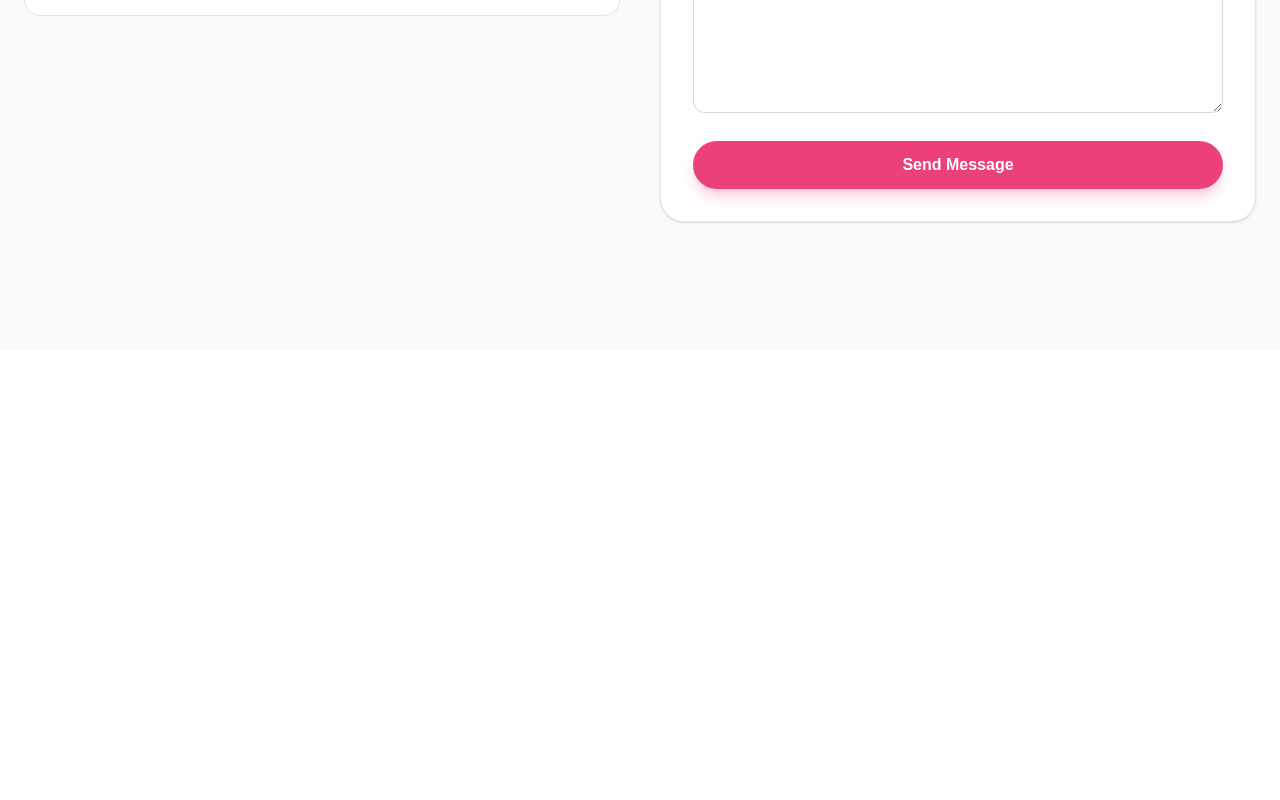
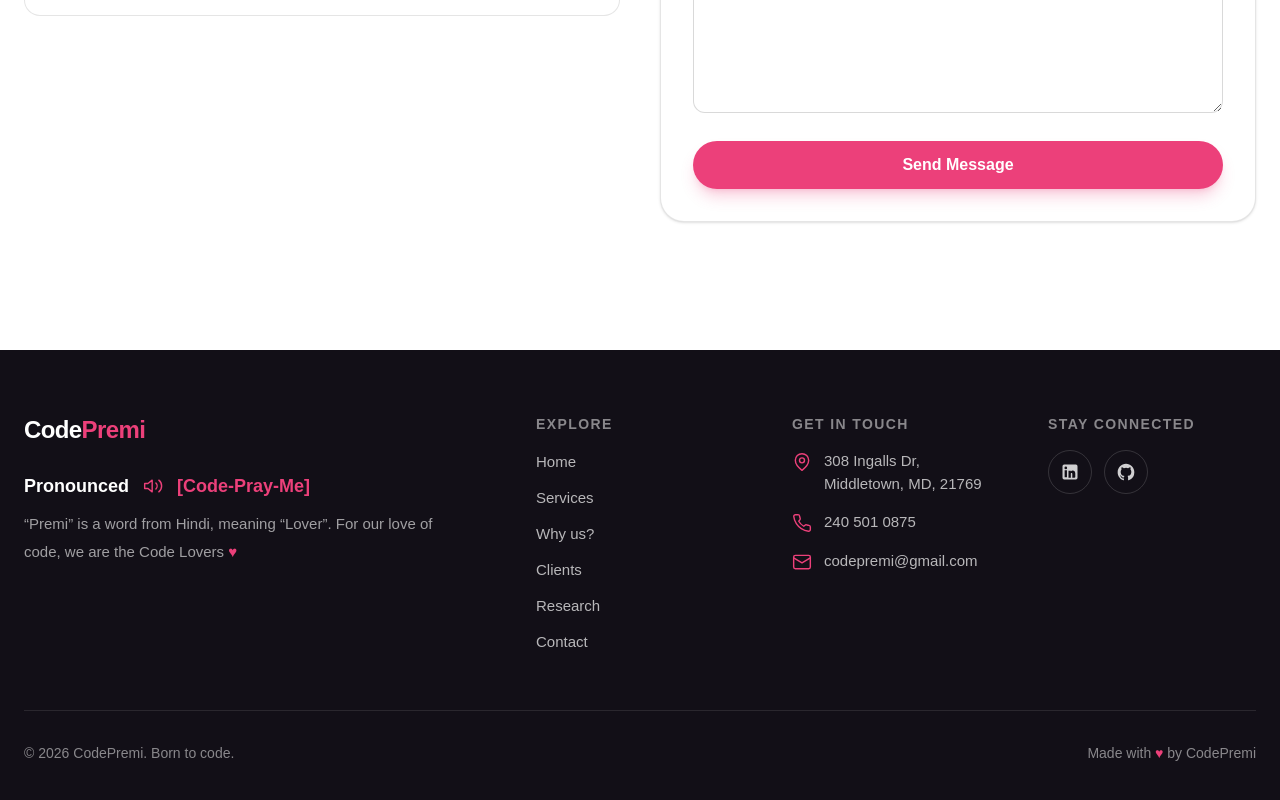
Before and after one commit to jeethsoni/codepremi, a Next.js app: page / in a window 1280 px wide. Shown: the part 6821-7621 px from the top of the page. Before the commit the page ends 7171 px from the top, so only its background shows below. Built offline with nearby package versions, Linux system fonts and the light colour scheme.

Commit message:
add: implement footer component and update layout

```diff
--- a/src/app/layout.tsx
+++ b/src/app/layout.tsx
@@ -1,6 +1,7 @@
 import type { Metadata } from "next";
 import { Geist, Geist_Mono } from "next/font/google";
 import "./globals.css";
+import Footer from "@/components/Footer";
 import Navbar from "@/components/Navbar";
 
 const geistSans = Geist({
@@ -31,6 +32,7 @@ export default function RootLayout({
       <body className="min-h-full flex flex-col">
         <Navbar />
         {children}
+        <Footer />
       </body>
     </html>
   );
--- a/src/components/Contact.tsx
+++ b/src/components/Contact.tsx
@@ -53,7 +53,7 @@ export default function Contact() {
   };
 
   return (
-    <section id="contact" className="relative w-full bg-neutral-50 py-24 sm:py-32">
+    <section id="contact" className="relative w-full bg-white py-24 sm:py-32">
       <div className="mx-auto max-w-7xl px-6">
         {/* Header */}
         <div className="mx-auto max-w-2xl text-center">
--- /dev/null
+++ b/src/components/Footer.tsx
@@ -0,0 +1,195 @@
+"use client";
+
+import Link from "next/link";
+import type { ReactNode } from "react";
+
+const navLinks = [
+  { label: "Home", href: "#home" },
+  { label: "Services", href: "#services" },
+  { label: "Why us?", href: "#why-us" },
+  { label: "Clients", href: "#clients" },
+  { label: "Research", href: "#research" },
+  { label: "Contact", href: "#contact" },
+];
+
+const contacts: { value: string; href: string; icon: ReactNode }[] = [
+  {
+    value: "308 Ingalls Dr, Middletown, MD, 21769",
+    href: "https://www.google.com/maps/search/?api=1&query=308+Ingalls+Dr+Middletown+MD+21769",
+    icon: (
+      <>
+        <path d="M20 10c0 6-8 12-8 12s-8-6-8-12a8 8 0 0 1 16 0z" />
+        <circle cx="12" cy="10" r="3" />
+      </>
+    ),
+  },
+  {
+    value: "240 501 0875",
+    href: "tel:+12405010875",
+    icon: (
+      <path d="M22 16.9v3a2 2 0 0 1-2.2 2 19.8 19.8 0 0 1-8.6-3.1 19.5 19.5 0 0 1-6-6 19.8 19.8 0 0 1-3.1-8.7A2 2 0 0 1 4.1 2h3a2 2 0 0 1 2 1.7c.1.9.4 1.8.7 2.7a2 2 0 0 1-.5 2.1L8.1 9.9a16 16 0 0 0 6 6l1.4-1.2a2 2 0 0 1 2.1-.5c.9.3 1.8.6 2.7.7a2 2 0 0 1 1.7 2z" />
+    ),
+  },
+  {
+    value: "codepremi@gmail.com",
+    href: "mailto:codepremi@gmail.com",
+    icon: (
+      <>
+        <rect x="2" y="4" width="20" height="16" rx="2" />
+        <path d="m22 7-10 6L2 7" />
+      </>
+    ),
+  },
+];
+
+export default function Footer() {
+  const speak = () => {
+    if (typeof window === "undefined" || !window.speechSynthesis) return;
+    const utterance = new SpeechSynthesisUtterance("Code Pray Me");
+    utterance.rate = 0.85;
+    window.speechSynthesis.cancel();
+    window.speechSynthesis.speak(utterance);
+  };
+
+  return (
+    <footer className="w-full bg-[#120F17] text-white">
+      <div className="mx-auto max-w-7xl px-6 py-16">
+        <div className="grid gap-12 lg:grid-cols-5">
+          {/* Brand + pronunciation */}
+          <div className="lg:col-span-2">
+            <Link href="#home" className="text-2xl font-bold tracking-tight">
+              Code<span className="text-primary">Premi</span>
+            </Link>
+
+            <div className="mt-6 flex items-center gap-2 text-lg font-bold">
+              Pronounced
+              <button
+                type="button"
+                onClick={speak}
+                aria-label="Play pronunciation"
+                className="inline-flex h-8 w-8 items-center justify-center rounded-full text-primary transition-colors hover:bg-white/10"
+              >
+                <svg
+                  viewBox="0 0 24 24"
+                  fill="none"
+                  stroke="currentColor"
+                  strokeWidth="1.7"
+                  strokeLinecap="round"
+                  strokeLinejoin="round"
+                  className="h-5 w-5"
+                >
+                  <path d="M11 5 6 9H2v6h4l5 4V5z" />
+                  <path d="M15.5 8.5a5 5 0 0 1 0 7M19 5a9 9 0 0 1 0 14" />
+                </svg>
+              </button>
+              <span className="text-primary">[Code-Pray-Me]</span>
+            </div>
+            <p className="mt-2 max-w-md text-[15px] leading-7 text-white/60">
+              &ldquo;Premi&rdquo; is a word from Hindi, meaning
+              &ldquo;Lover&rdquo;. For our love of code, we are the Code Lovers{" "}
+              <span className="text-primary">&#9829;</span>
+            </p>
+          </div>
+
+          {/* Quick links */}
+          <div>
+            <h3 className="text-sm font-semibold uppercase tracking-widest text-white/50">
+              Explore
+            </h3>
+            <ul className="mt-4 space-y-3">
+              {navLinks.map((link) => (
+                <li key={link.label}>
+                  <Link
+                    href={link.href}
+                    className="text-[15px] text-white/70 transition-colors hover:text-primary"
+                  >
+                    {link.label}
+                  </Link>
+                </li>
+              ))}
+            </ul>
+          </div>
+
+          {/* Contact */}
+          <div>
+            <h3 className="text-sm font-semibold uppercase tracking-widest text-white/50">
+              Get In Touch
+            </h3>
+            <ul className="mt-4 space-y-4">
+              {contacts.map((contact) => (
+                <li key={contact.href}>
+                  <Link
+                    href={contact.href}
+                    target={
+                      contact.href.startsWith("http") ? "_blank" : undefined
+                    }
+                    rel={
+                      contact.href.startsWith("http")
+                        ? "noopener noreferrer"
+                        : undefined
+                    }
+                    className="group flex items-start gap-3 text-[15px] text-white/70 transition-colors hover:text-primary"
+                  >
+                    <svg
+                      viewBox="0 0 24 24"
+                      fill="none"
+                      stroke="currentColor"
+                      strokeWidth="1.7"
+                      strokeLinecap="round"
+                      strokeLinejoin="round"
+                      className="mt-0.5 h-5 w-5 shrink-0 text-primary"
+                    >
+                      {contact.icon}
+                    </svg>
+                    {contact.value}
+                  </Link>
+                </li>
+              ))}
+            </ul>
+          </div>
+
+          {/* Stay connected */}
+          <div>
+            <h3 className="text-sm font-semibold uppercase tracking-widest text-white/50">
+              Stay Connected
+            </h3>
+            <div className="mt-4 flex items-center gap-3">
+              <Link
+                href="https://www.linkedin.com/company/codepremi"
+                target="_blank"
+                rel="noopener noreferrer"
+                aria-label="CodePremi on LinkedIn"
+                className="inline-flex h-11 w-11 items-center justify-center rounded-full border border-white/15 text-white/80 transition-colors hover:border-primary hover:text-primary"
+              >
+                <svg viewBox="0 0 24 24" fill="currentColor" className="h-5 w-5">
+                  <path d="M19 3a2 2 0 0 1 2 2v14a2 2 0 0 1-2 2H5a2 2 0 0 1-2-2V5a2 2 0 0 1 2-2h14zM8.34 18.34V9.94H5.56v8.4h2.78zM6.95 8.7a1.61 1.61 0 1 0 0-3.22 1.61 1.61 0 0 0 0 3.22zm11.4 9.64v-4.6c0-2.42-1.3-3.55-3.03-3.55a2.62 2.62 0 0 0-2.37 1.3v-1.12H10.2v8.4h2.78v-4.44c0-.6.04-1.17.9-1.17.86 0 .87.8.87 1.22v4.39h2.6z" />
+                </svg>
+              </Link>
+              <Link
+                href="https://github.com/riteshapatel"
+                target="_blank"
+                rel="noopener noreferrer"
+                aria-label="CodePremi on GitHub"
+                className="inline-flex h-11 w-11 items-center justify-center rounded-full border border-white/15 text-white/80 transition-colors hover:border-primary hover:text-primary"
+              >
+                <svg viewBox="0 0 24 24" fill="currentColor" className="h-5 w-5">
+                  <path d="M12 2C6.48 2 2 6.58 2 12.25c0 4.53 2.87 8.37 6.84 9.73.5.1.68-.22.68-.48v-1.7c-2.78.62-3.37-1.37-3.37-1.37-.45-1.18-1.1-1.5-1.1-1.5-.9-.63.07-.62.07-.62 1 .07 1.53 1.05 1.53 1.05.9 1.57 2.34 1.12 2.91.85.1-.66.35-1.12.63-1.38-2.22-.26-4.55-1.14-4.55-5.07 0-1.12.39-2.03 1.03-2.75-.1-.26-.45-1.3.1-2.7 0 0 .84-.28 2.75 1.05a9.4 9.4 0 0 1 5 0c1.91-1.33 2.75-1.05 2.75-1.05.55 1.4.2 2.44.1 2.7.64.72 1.03 1.63 1.03 2.75 0 3.94-2.34 4.8-4.57 5.06.36.32.68.94.68 1.9v2.82c0 .27.18.59.69.48A10.26 10.26 0 0 0 22 12.25C22 6.58 17.52 2 12 2z" />
+                </svg>
+              </Link>
+            </div>
+          </div>
+        </div>
+
+        {/* Bottom bar */}
+        <div className="mt-14 flex flex-col items-center justify-between gap-3 border-t border-white/10 pt-8 sm:flex-row">
+          <p className="text-sm text-white/50">
+            &copy; {new Date().getFullYear()} CodePremi. Born to code.
+          </p>
+          <p className="text-sm text-white/50">
+            Made with <span className="text-primary">&#9829;</span> by CodePremi
+          </p>
+        </div>
+      </div>
+    </footer>
+  );
+}
```
